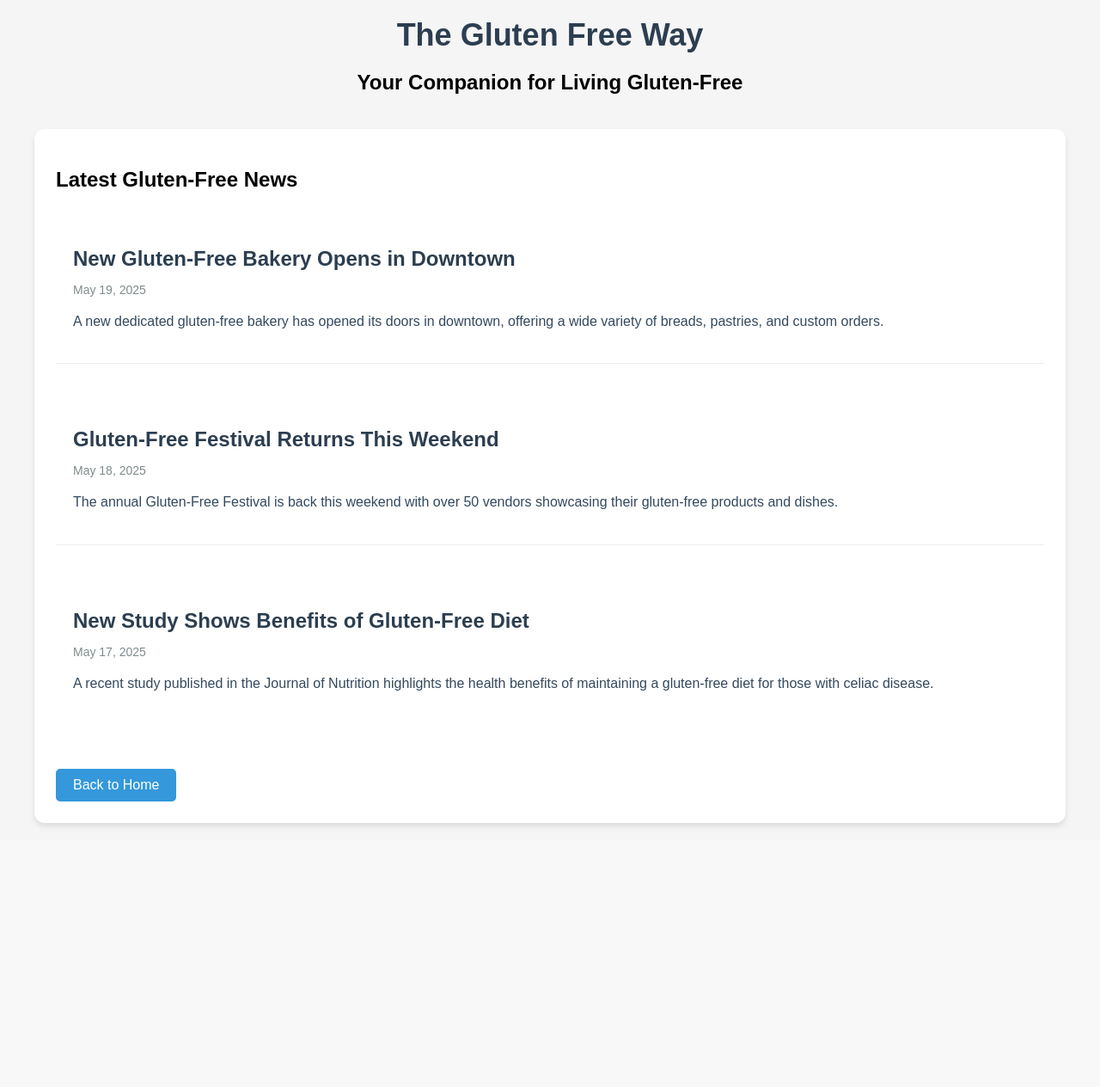
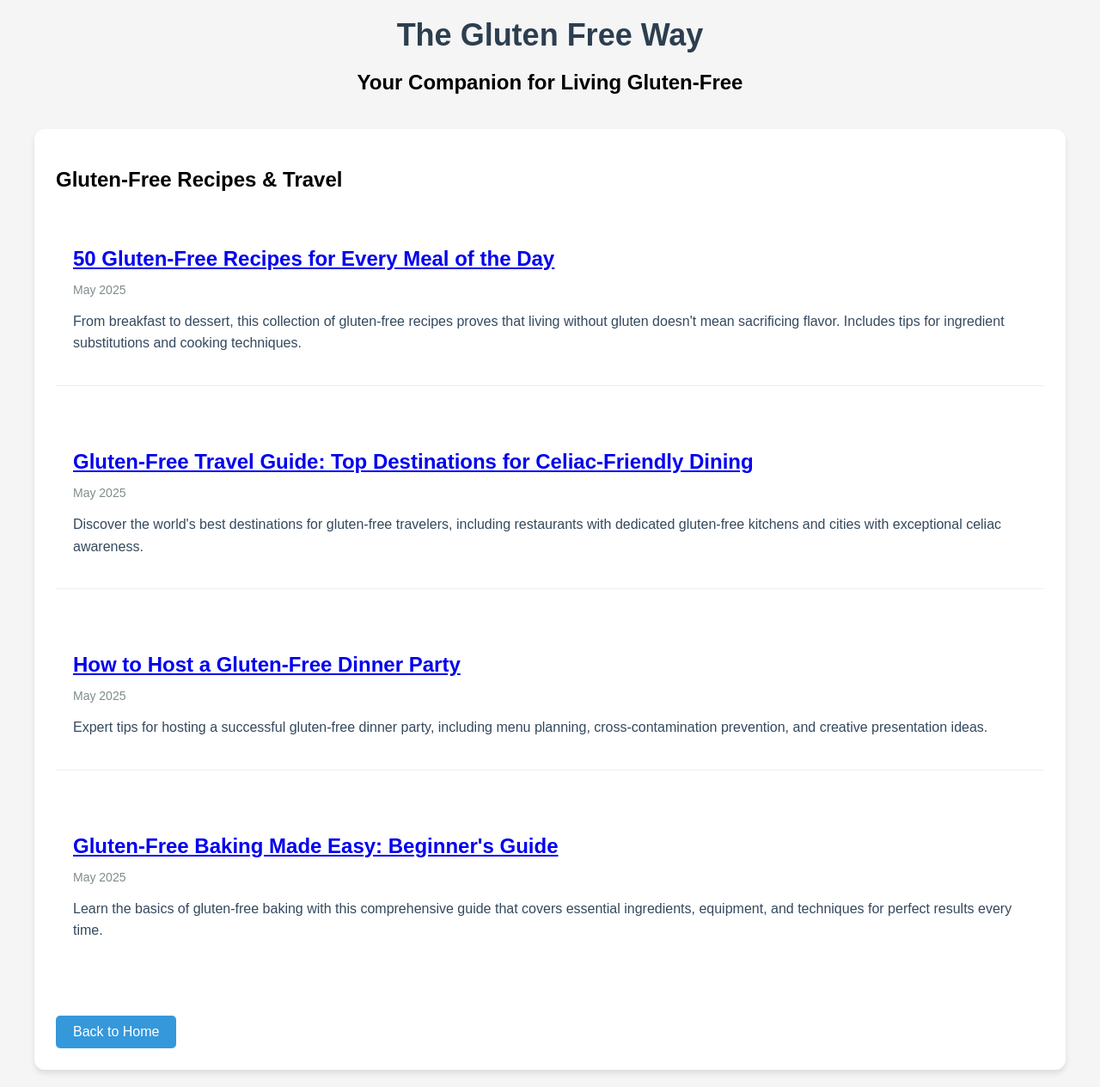
Before and after one commit to kunalkumar-ai/gluten-free-finder, a Flask app: page /news in a window 1280 px wide. Shown: the whole page at 86% size. Before the commit the page ends 962 px from the top, so only its background shows below. Run offline with Flask 3, Linux system fonts and the light colour scheme.

Commit message:
Update news content and separate news data into dedicated file
- Create news_data.py for storing news articles
- Update app.py to use news_data.py
- Update news.html title and heading
- Remove scientific news and add recipe/travel content

```diff
--- a/app.py
+++ b/app.py
@@ -3,6 +3,7 @@ import google.generativeai as genai
 import os
 import dotenv
 from prompts import get_restaurants_prompt
+from news_data import news_articles
 
 dotenv.load_dotenv()
 
@@ -32,25 +33,7 @@ def news():
 @app.route('/get-news')
 def get_news():
     try:
-        # This is a placeholder - in a real application you would fetch actual news articles
-        # For now, we'll return some sample data
-        news_articles = [
-            {
-                "title": "New Gluten-Free Bakery Opens in Downtown",
-                "date": "May 19, 2025",
-                "content": "A new dedicated gluten-free bakery has opened its doors in downtown, offering a wide variety of breads, pastries, and custom orders."
-            },
-            {
-                "title": "Gluten-Free Festival Returns This Weekend",
-                "date": "May 18, 2025",
-                "content": "The annual Gluten-Free Festival is back this weekend with over 50 vendors showcasing their gluten-free products and dishes."
-            },
-            {
-                "title": "New Study Shows Benefits of Gluten-Free Diet",
-                "date": "May 17, 2025",
-                "content": "A recent study published in the Journal of Nutrition highlights the health benefits of maintaining a gluten-free diet for those with celiac disease."
-            }
-        ]
+        # Return the news articles from news_data.py
         return jsonify({"articles": news_articles})
     except Exception as e:
         return jsonify({"error": str(e)}), 500
--- /dev/null
+++ b/news_data.py
@@ -0,0 +1,26 @@
+news_articles = [
+    {
+        "title": "50 Gluten-Free Recipes for Every Meal of the Day",
+        "date": "May 2025",
+        "content": "From breakfast to dessert, this collection of gluten-free recipes proves that living without gluten doesn't mean sacrificing flavor. Includes tips for ingredient substitutions and cooking techniques.",
+        "url": "https://www.foodnetwork.com/recipes/photos/gluten-free-recipes"
+    },
+    {
+        "title": "Gluten-Free Travel Guide: Top Destinations for Celiac-Friendly Dining",
+        "date": "May 2025",
+        "content": "Discover the world's best destinations for gluten-free travelers, including restaurants with dedicated gluten-free kitchens and cities with exceptional celiac awareness.",
+        "url": "https://www.glutenfreeandmore.com/travel"
+    },
+    {
+        "title": "How to Host a Gluten-Free Dinner Party",
+        "date": "May 2025",
+        "content": "Expert tips for hosting a successful gluten-free dinner party, including menu planning, cross-contamination prevention, and creative presentation ideas.",
+        "url": "https://www.epicurious.com/expert-advice/how-to-host-a-gluten-free-dinner-party-article"
+    },
+    {
+        "title": "Gluten-Free Baking Made Easy: Beginner's Guide",
+        "date": "May 2025",
+        "content": "Learn the basics of gluten-free baking with this comprehensive guide that covers essential ingredients, equipment, and techniques for perfect results every time.",
+        "url": "https://www.bonappetit.com/story/gluten-free-baking-guide"
+    }
+]
--- a/templates/news.html
+++ b/templates/news.html
@@ -3,7 +3,7 @@
 <head>
     <meta charset="UTF-8">
     <meta name="viewport" content="width=device-width, initial-scale=1.0">
-    <title>Gluten-Free News - The Gluten Free Way</title>
+    <title>Gluten-Free Recipes & Travel - The Gluten Free Way</title>
     <style>
         body {
             font-family: Arial, sans-serif;
@@ -71,7 +71,7 @@
     </div>
 
     <div class="news-container">
-        <h2>Latest Gluten-Free News</h2>
+        <h2>Gluten-Free Recipes & Travel</h2>
 
         <div id="newsArticles">
             <!-- News articles will be loaded here -->
@@ -93,7 +93,7 @@
                     const articleElement = document.createElement('div');
                     articleElement.className = 'news-article';
                     articleElement.innerHTML = `
-                        <h3 class="article-title">${article.title}</h3>
+                        <h3 class="article-title"><a href="${article.url}" target="_blank">${article.title}</a></h3>
                         <p class="article-date">${article.date}</p>
                         <p class="article-content">${article.content}</p>
                     `;
```
